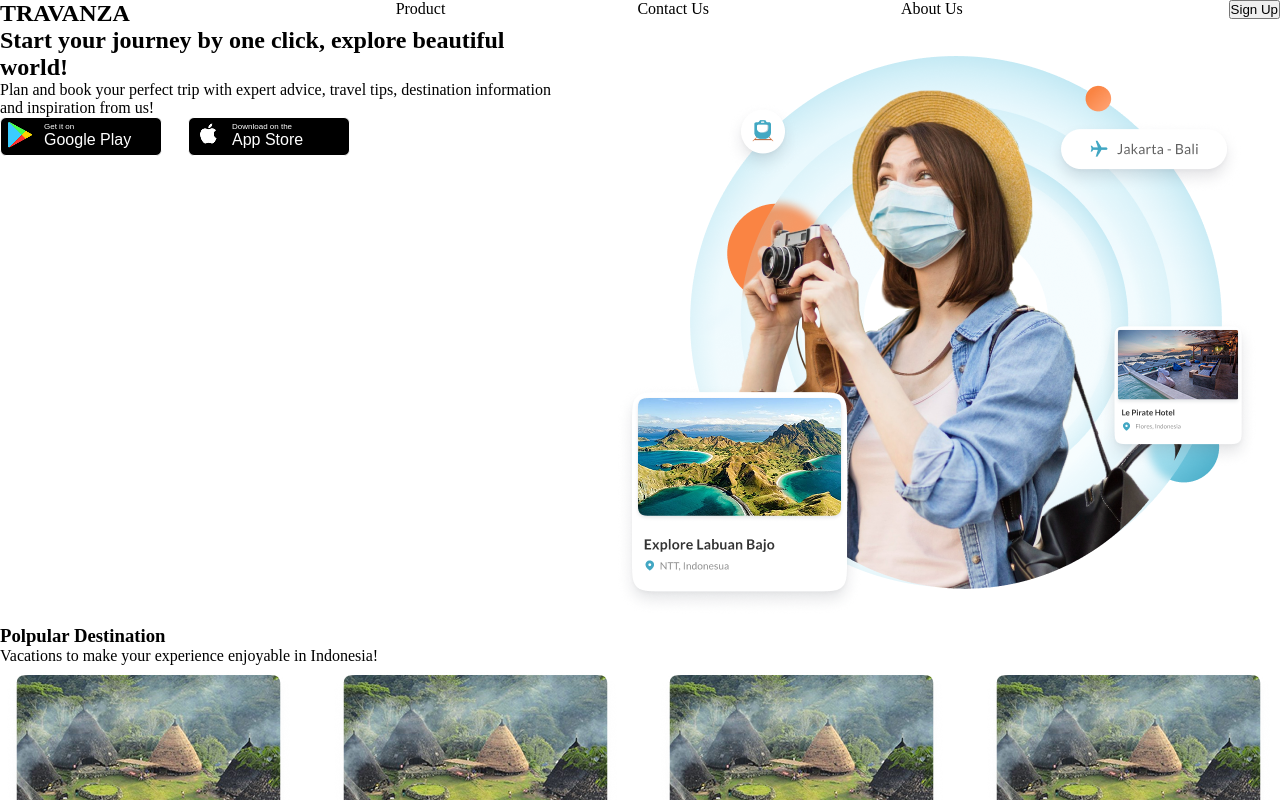
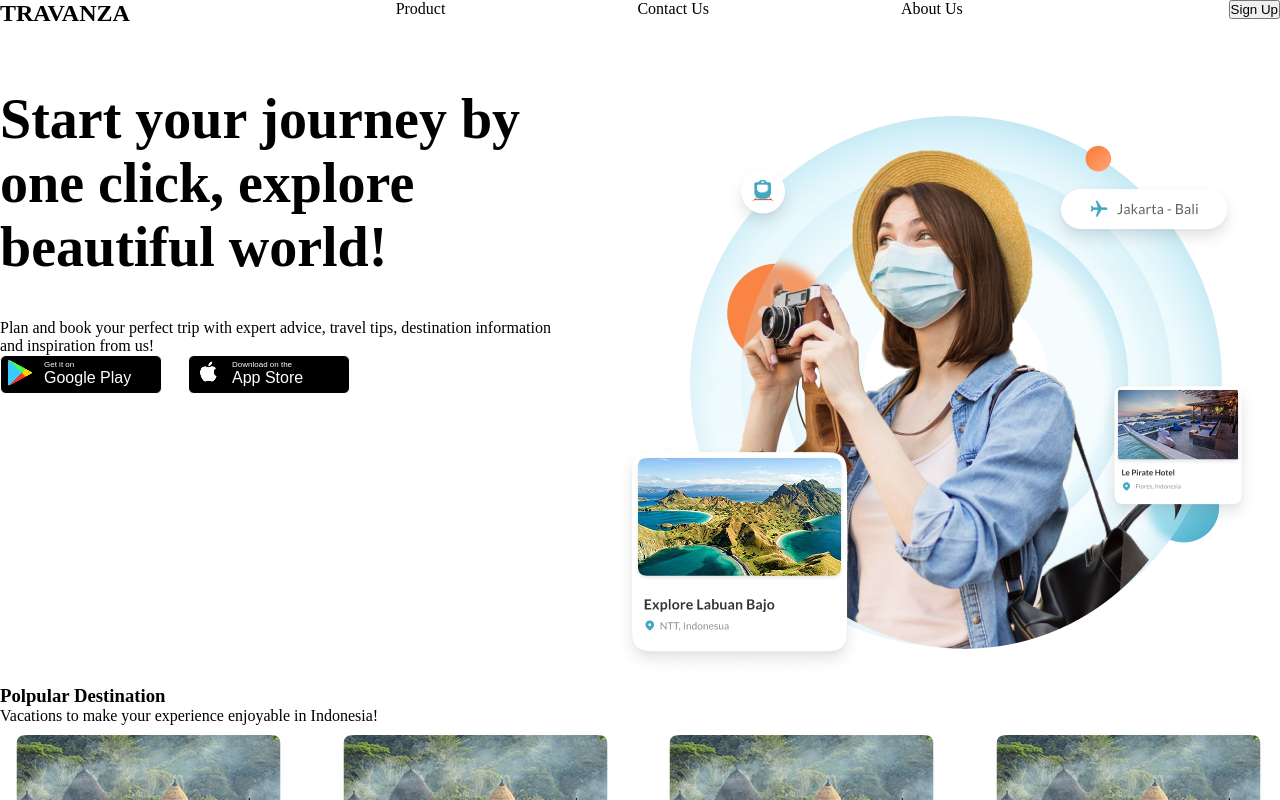
Before and after one commit to Naji4054/Travanza-landing-page, a React (Create React App) app: page / in a window 1280 px wide. Shown: the top 800 px of the page. Built offline with nearby package versions, Linux system fonts and the light colour scheme.

Commit message:
styles in progress

```diff
--- a/src/index.css
+++ b/src/index.css
@@ -26,6 +26,7 @@ body  {
 .navbar {
   display: flex;
   justify-content: space-between;
+  margin-bottom: 60px;
 }
 
 .nav-pages > ul{
@@ -64,3 +65,18 @@ body  {
 .map img {
   width:100%
 }
+
+
+
+/* # banner */
+
+.banner-des  h2 {
+  font-size: 56px;
+  margin-bottom: 40px;
+}
+
+.banner-des  p {
+  font-size: 16px;
+  margin-bottom: 4
+  0px;
+}
```
